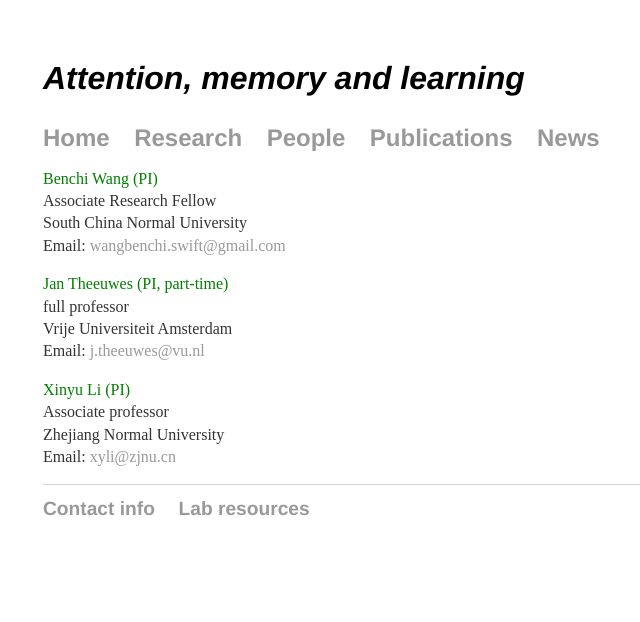
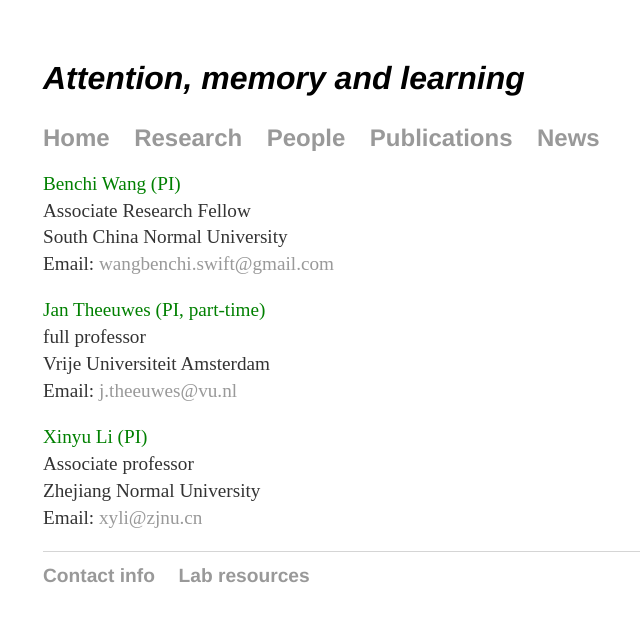
Before and after one commit to wangbenchi/wangbenchi.github.io, a Jekyll site: the page built from people/index.html, in a window 1280 px wide. Shown: the top 622 px of the page, without its empty margins (149-789 px from the left). Built offline with Jekyll 4.4.1, drawn with Linux system fonts in a browser that asks for light colours.

Commit message:
Update index.html

```diff
--- a/people/index.html
+++ b/people/index.html
@@ -1,7 +1,7 @@
 ---
 layout: default
 title: People
-style: "font-size:1.0em; color: green;"
+style: "font-size:1.2em;"
 color: "color:green"
 ---
 <div class="blurb">
```
